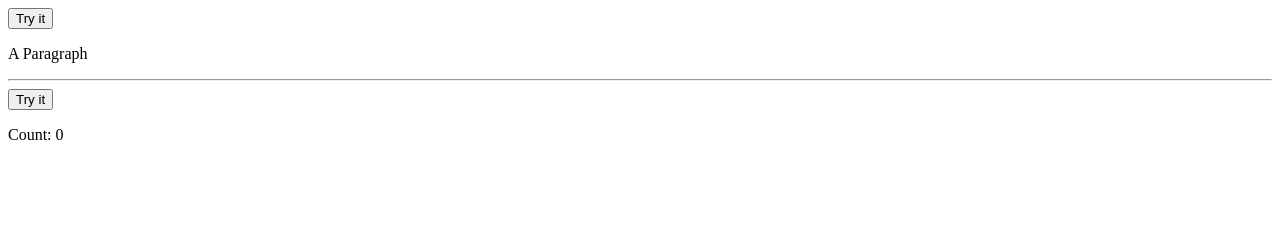
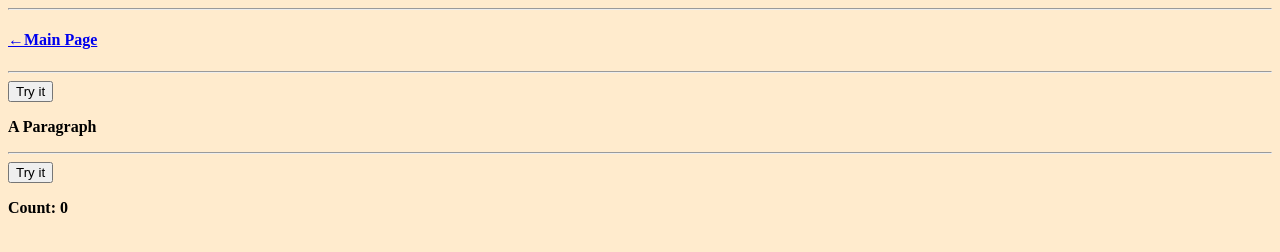
Before and after one commit to WhaleYogurt/WhaleYogurt.github.io, a plain HTML site: page JS_Test.html in a window 1280 px wide. Drawn offline with Linux system fonts and the light colour scheme.

Commit message:
Update JS_Test.html

```diff
--- a/JS_Test.html
+++ b/JS_Test.html
@@ -1,6 +1,14 @@
 <head>
+	<link rel="icon" type="image/x-icon" href="Files/16GB.png">
+	<title>AH Bio Notes</title>
+	<style>
+		body{background-color: blanchedalmond}
+	</style>
 </head>
 <body>
+	<hr>
+		<a href="https://whaleyogurt.github.io/"><h4>&#8592;Main Page<h4/></a>
+	<hr>
 	<button type="button" onclick="Change()">Try it</button>
 	<p id="demo">A Paragraph</p>
 	<hr>
```
